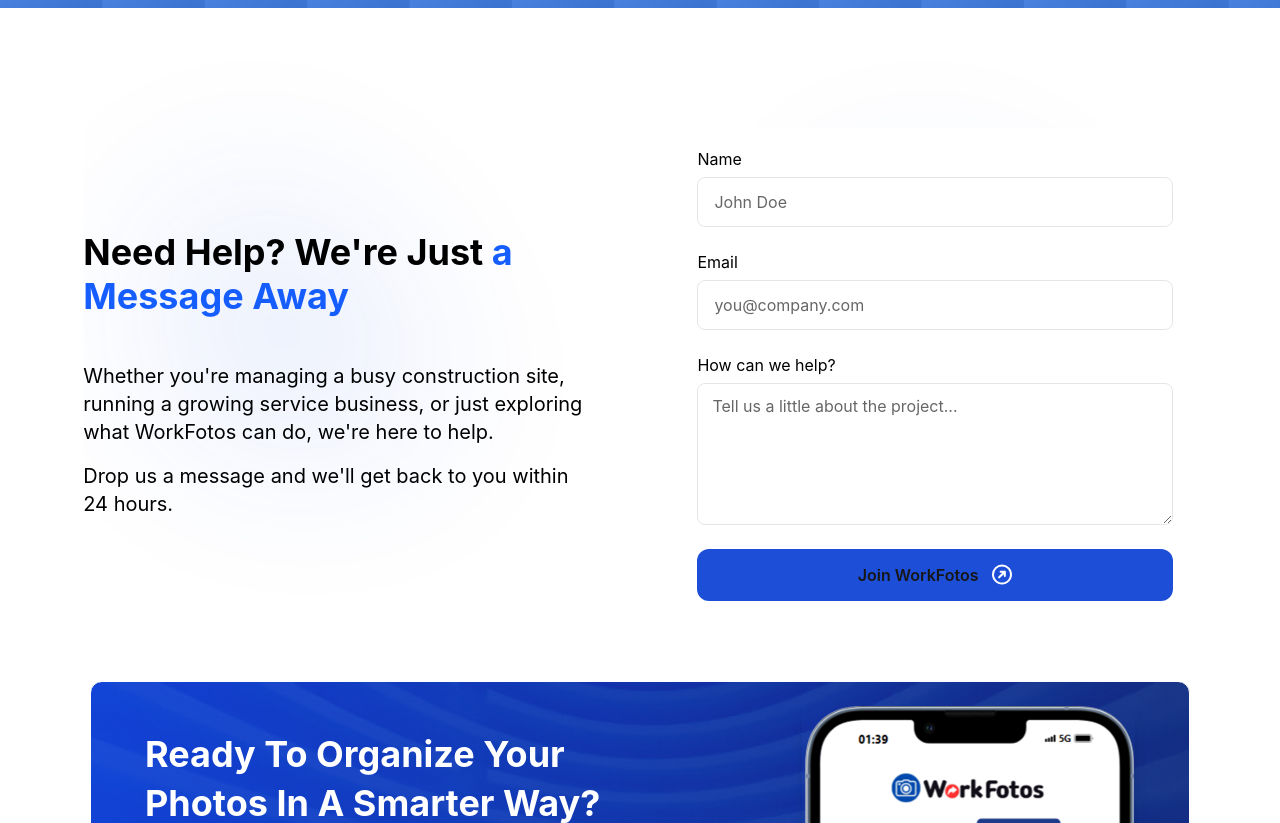
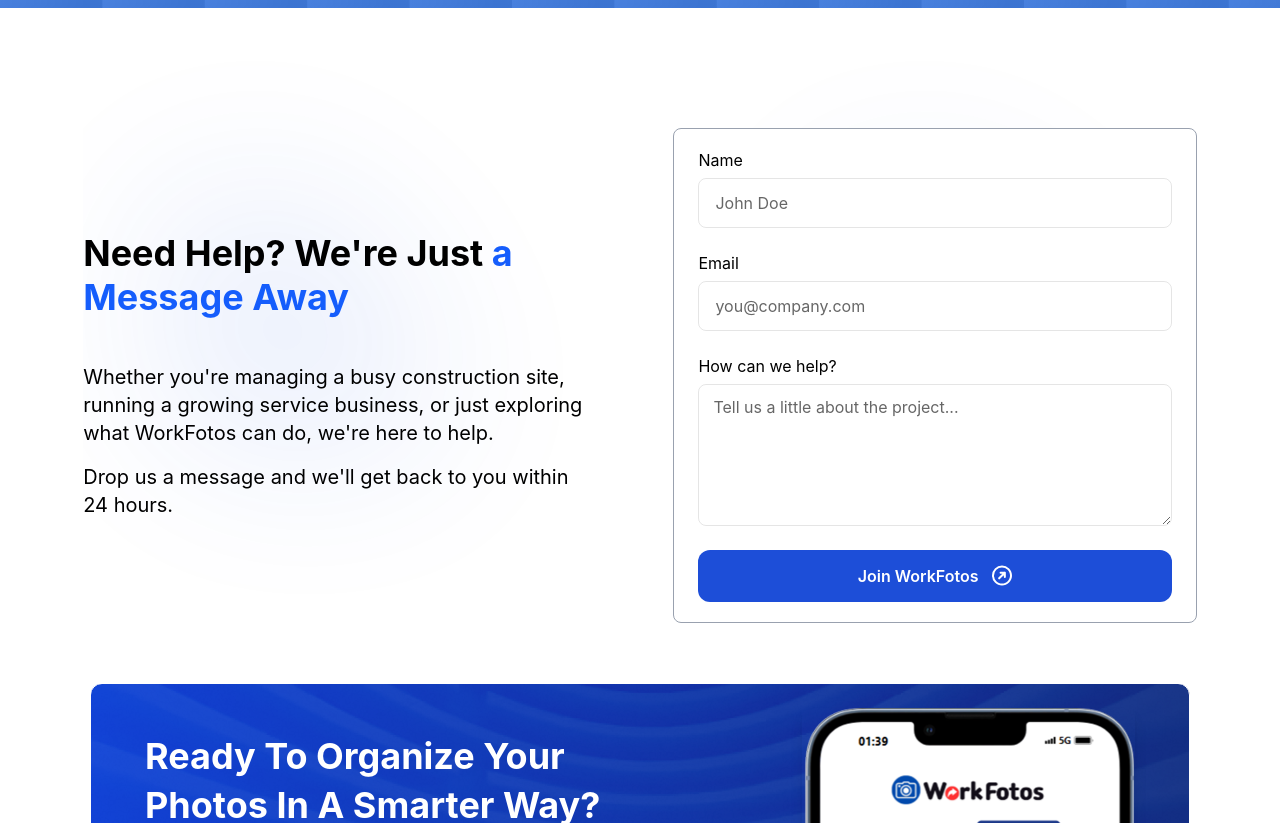
Before and after one commit to work-account171/workFotos, a Next.js app: page /contact in a window 1280 px wide. Shown: the part 440-1263 px from the top of the page. Built offline with nearby package versions, Linux system fonts and the light colour scheme.

Commit message:
modified navbar

```diff
--- a/src/app/components/Navbar.tsx
+++ b/src/app/components/Navbar.tsx
@@ -104,6 +104,7 @@
               height={54}
               priority
               className="w-[139px] md:w-[219px] md:h-[44px] h-[28px]"
+              onClick={() => setSidebar(false)}
             />
             <Image
               src={cross}
@@ -119,9 +120,9 @@
           <nav
             className="flex flex-col gap-5 text-[18px] font-medium transition-colors duration-300 text-black"
             >
-            <Link href="/how-it-works">How it Works</Link>
-            <Link href="/pricing">Pricing</Link>
-            <Link href="/contact">Contact</Link>
+            <Link href="/how-it-works" onClick={() => setSidebar(false)}>How it Works</Link>
+            <Link href="/pricing" onClick={() => setSidebar(false)}>Pricing</Link>
+            <Link href="/contact" onClick={() => setSidebar(false)}>Contact</Link>
           </nav>
           <div className="flex flex-col gap-3">
             <Link
--- a/src/app/components/contact/FormContainer.tsx
+++ b/src/app/components/contact/FormContainer.tsx
@@ -74,7 +74,7 @@
             </div>
           )}
           <form
-            className="bg-white md:py-5 md:px-6 rounded-lg  flex flex-col lg:gap-6 md:gap-5 py-4 px-5 gap-4 "
+            className="bg-white border border-gray-400 md:py-5 md:px-6 rounded-lg  flex flex-col lg:gap-6 md:gap-5 py-4 px-5 gap-4 "
             onSubmit={handleFormSubmit}
           >
             <div className="flex flex-col gap-1.5">
@@ -131,7 +131,7 @@
             </div>
             <button
               type="submit"
-              className="bg-primary hover:shadow-[0_2_15px_rgba(0,0,0,0.2)] group rounded-xl py-3.5 px-5 text-[16px] font-semibold flex gap-3.5 justify-center items-center "
+              className="bg-primary text-white hover:shadow-[0_2_15px_rgba(0,0,0,0.2)] group rounded-xl py-3.5 px-5 text-[16px] font-semibold flex gap-3.5 justify-center items-center "
             >
               Join WorkFotos
               <Image
```
